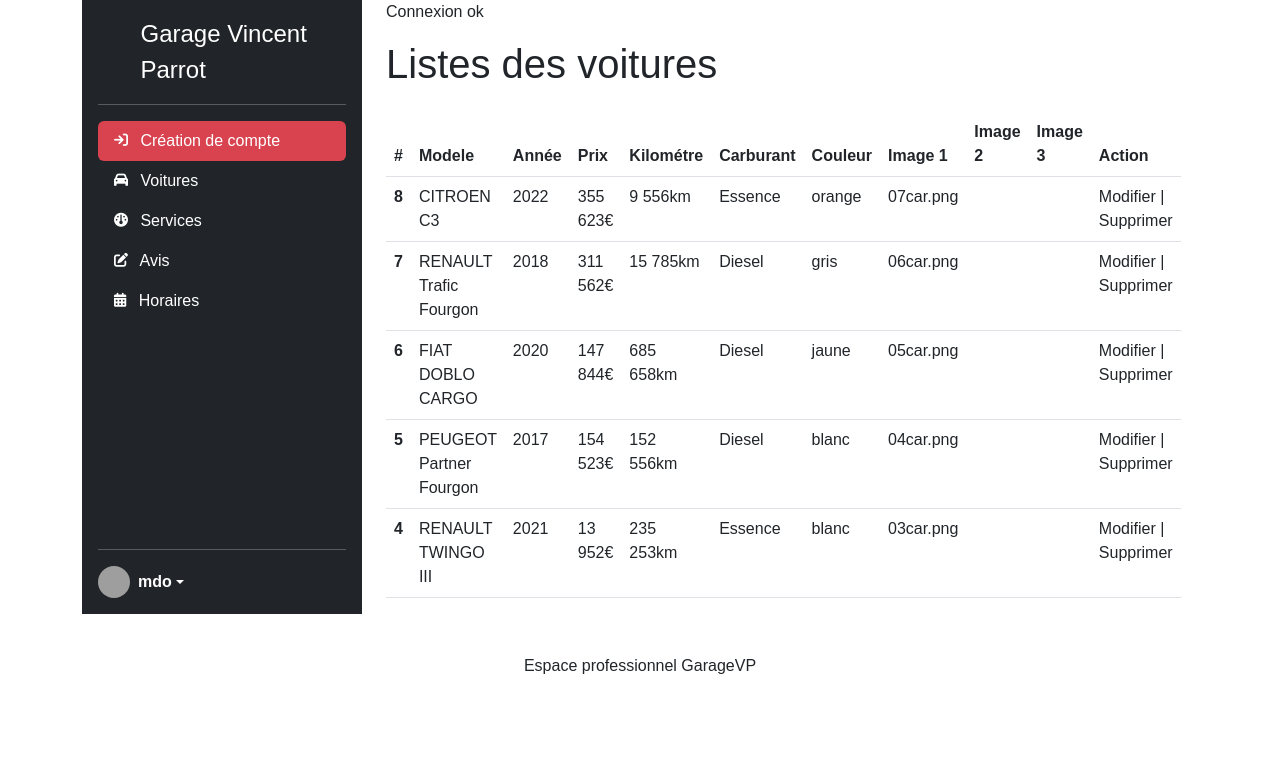
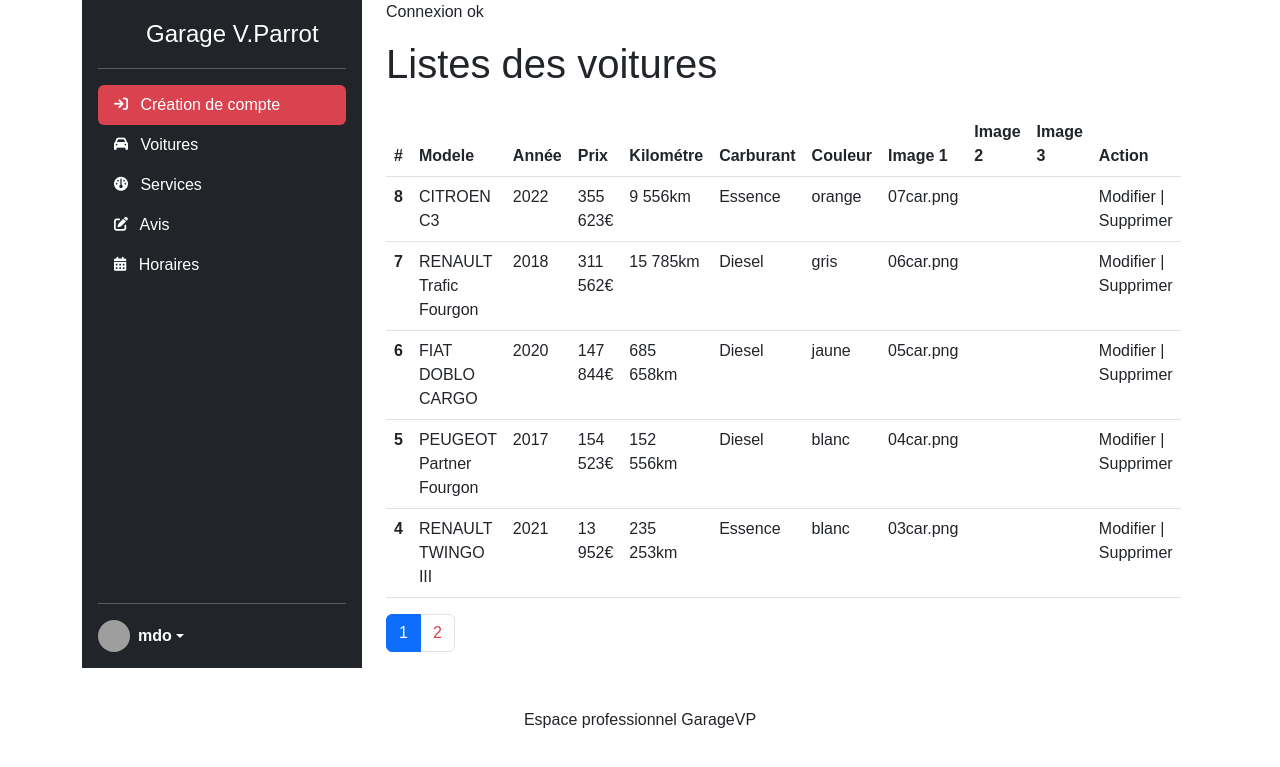
Before and after one commit to juliettelink/ecf-garageJL, a PHP site: page /admin/cars.php in a window 1280 px wide. Shown: the top 767 px of the page. Run offline with PHP 8.4, Linux system fonts and the light colour scheme; data comes from the database, SQL or seed files in the repository; some libraries are stand-ins or nearby versions; grey boxes are pictures that could not be loaded.

Commit message:
pagination cars

```diff
--- a/admin/cars.php
+++ b/admin/cars.php
@@ -5,12 +5,15 @@
 require_once __DIR__. "/../lib/car.php";
 
 if (isset($_GET["page"])) {
-    $page = (int)$_GET["page"];
+    $currentPage = (int)$_GET["page"];
 } else {
-    $page = 1;
+    $currentPage = 1;
 }
 
-$cars = getCars($pdo, _ADMIN_ITEM_PER_PAGE_, $page);
+$cars = getCars($pdo, _ADMIN_ITEM_PER_PAGE_, $currentPage);
+
+$totalCars = getTotalCar($pdo);
+$totalPages = ceil($totalCars / _ADMIN_ITEM_PER_PAGE_ );
 
 ?>
 
@@ -51,6 +54,15 @@
     </tbody>
     </table>
 
+    <?php if($totalPages > 1){?>
+    <nav aria-label="Page navigation">
+        <ul class="pagination">
+            <?php  for ($i = 1; $i <= $totalPages; $i++){ ?>
+                <li class="page-item <?php if($i === $currentPage) { echo "active";}?>"><a class="page-link" href="?page=<?=$i;?>"><?=$i;?></a></li>
+            <?php } ?>
+        </ul>
+    </nav>
+    <?php } ?>
 
 
 
--- a/admin/templates/header.php
+++ b/admin/templates/header.php
@@ -26,7 +26,7 @@
         <div class="d-flex flex-column flex-shrink-0 p-3 text-bg-dark" style="width: 280px;">
             <a href="index.php" class="d-flex align-items-center mb-3 mb-md-0 me-md-auto text-white text-decoration-none">
                 <svg class="bi pe-none me-2" width="40" height="32"><use xlink:href="#bootstrap"></use></svg>
-                <span class="fs-4">Garage Vincent Parrot</span>
+                <span class="fs-4">Garage V.Parrot</span>
             </a>
             <hr>
             <ul class="nav nav-pills flex-column mb-auto">
--- a/lib/car.php
+++ b/lib/car.php
@@ -36,6 +36,20 @@
   return $cars;
 }
 
+// fonction pour la pagination
+function getTotalCar(PDO $pdo):int
+{
+  $sql = "SELECT COUNT(*) as total
+          FROM cars";
+
+  $query = $pdo->prepare($sql);
+
+  $query->execute();
+  $result = $query->fetch(PDO::FETCH_ASSOC);
+
+  return $result["total"];
+}
+
 // fonction pour présentation d'une voiture
 function getCarById(PDO $pdo, $id):array|bool
 {
--- a/lib/user.php
+++ b/lib/user.php
@@ -11,7 +11,6 @@
     $query->execute();
     $user = $query->fetch(PDO::FETCH_ASSOC);
 
-    return $user;
  // verifie le mot de passe et le compare avec le hach
     if($user && password_verify($password, $user["password"])){
         return $user;
```
